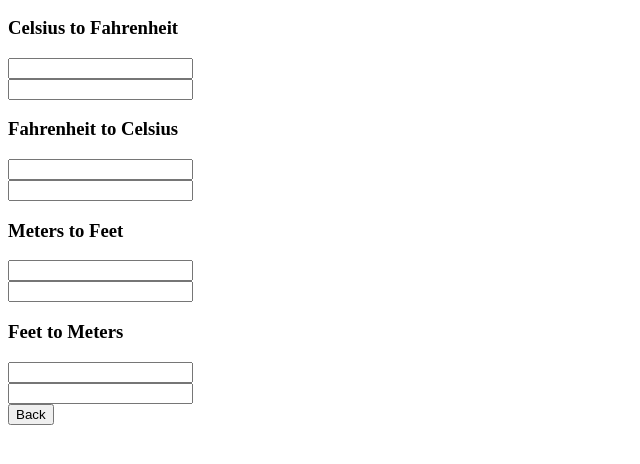
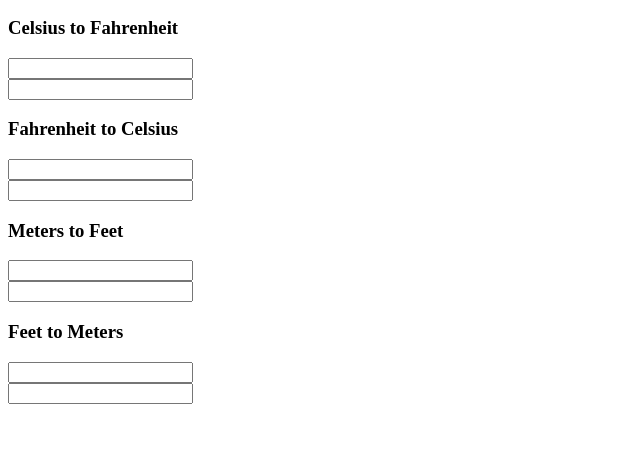
Before and after one commit to jec26/ITC, a plain HTML site: page files/Assignment1.html in a window 1280 px wide. Shown: the part 50-514 px from the top of the page, without its empty margins (0-640 px from the left). Drawn offline with Linux system fonts and the light colour scheme.

Commit message:
Update Assignment1.html

```diff
--- a/files/Assignment1.html
+++ b/files/Assignment1.html
@@ -64,11 +64,6 @@
                                 </div>
                             </div>
                         </form>
-                            <a href="Page-1.html">
-                                <button>
-                                    Back
-                                </button>
-                            </a>
                     </header>
                 </article>
             </div>
```
